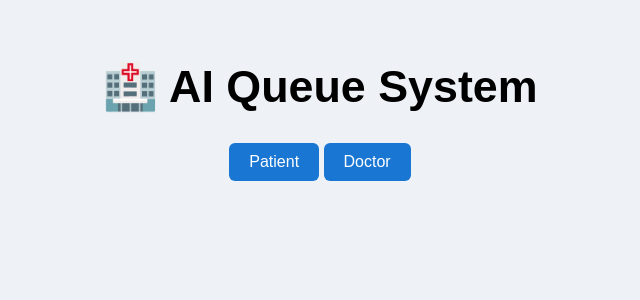
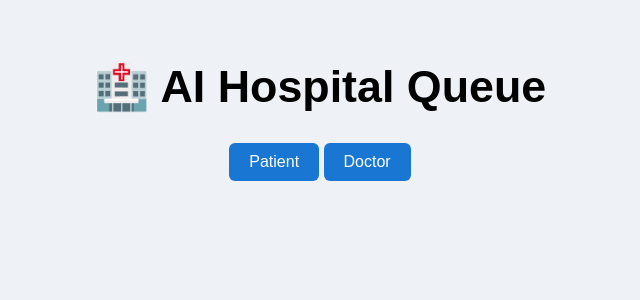
Before and after one commit to nandini-n9993/AI-Hospital-Queue-System, a Flask app: page / in a window 1280 px wide. Shown: the top 300 px of the page, without its empty margins (320-960 px from the left). Run offline with Flask 3, Linux system fonts and the light colour scheme.

Commit message:
Update index.html

```diff
--- a/templates/index.html
+++ b/templates/index.html
@@ -6,9 +6,11 @@
 <body>
 
 <div class="container">
-    <h1>🏥 AI Queue System</h1>
-    <a href="/patient"><button>Patient</button></a>
-    <a href="/doctor"><button>Doctor</button></a>
+<h1>🏥 AI Hospital Queue</h1>
+
+<a href="/patient"><button>Patient</button></a>
+<a href="/doctor"><button>Doctor</button></a>
+
 </div>
 
 </body>
```
